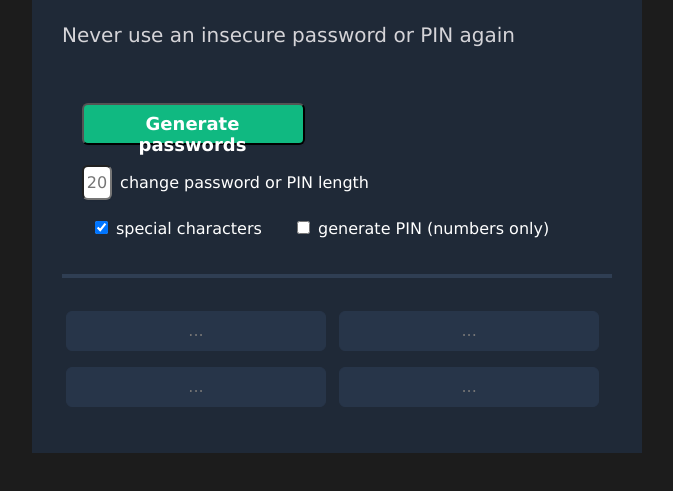
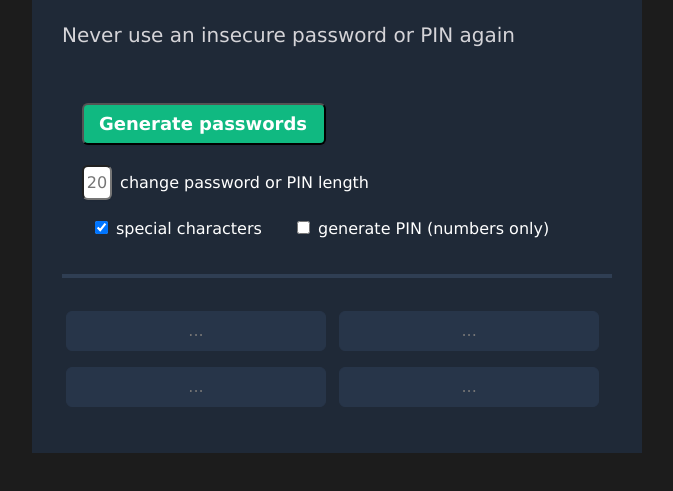
Before and after one commit to JeltzCode/PassPINGenerator, a website built with Vite: page index.html in a window 1280 px wide. Shown: the part 187-678 px from the top of the page, without its empty margins (303-976 px from the left). Built offline with nearby package versions, Linux system fonts and the light colour scheme.

Commit message:
Changed generate button

```diff
--- a/index.css
+++ b/index.css
@@ -58,7 +58,7 @@ h2 {
 
 .btn-generate {
     padding: 9px 17px 9px 15px;
-    width: 223px;
+    /* width: 223px; */
     height: 42px;
     background-color: #10B981;
     box-shadow: 0px 1px 2px rgba(0, 0, 0, 0.05);
```
Also changed, not shown: package.json (added, +13 -0 lines).
